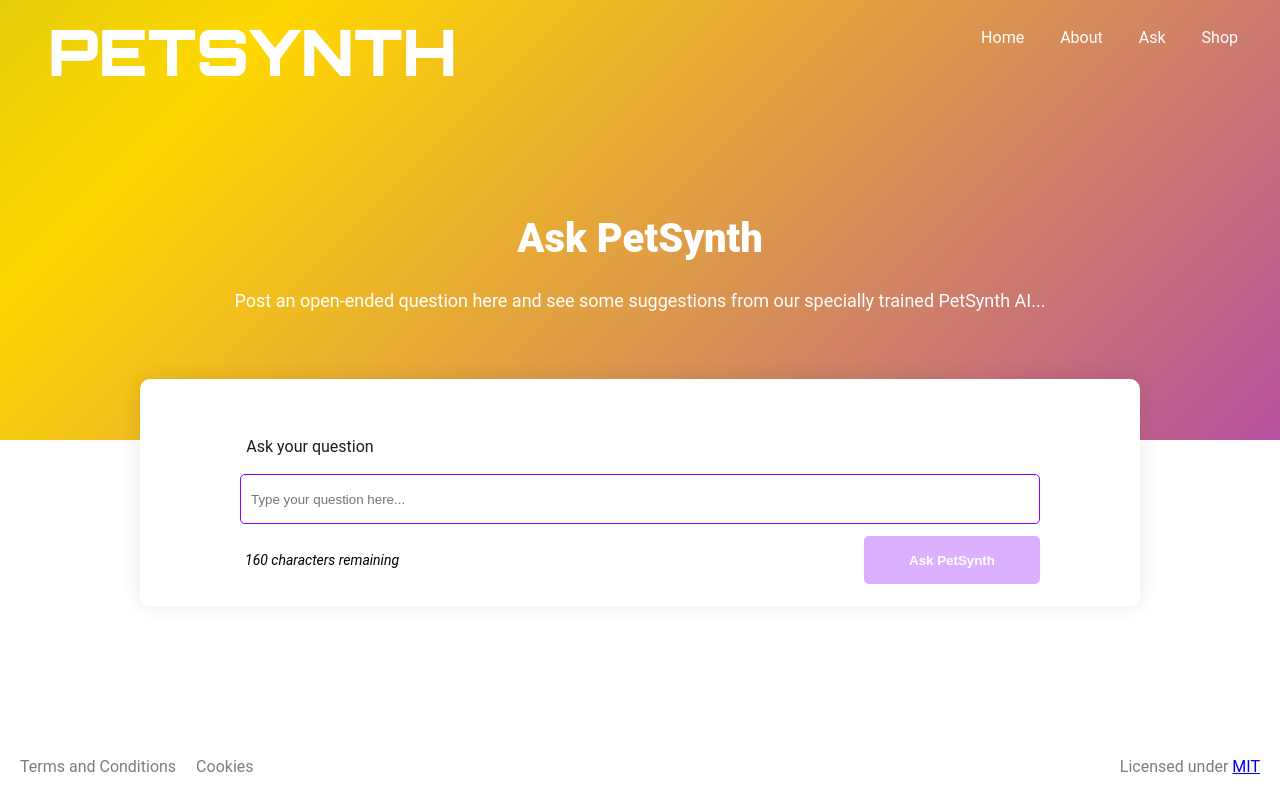
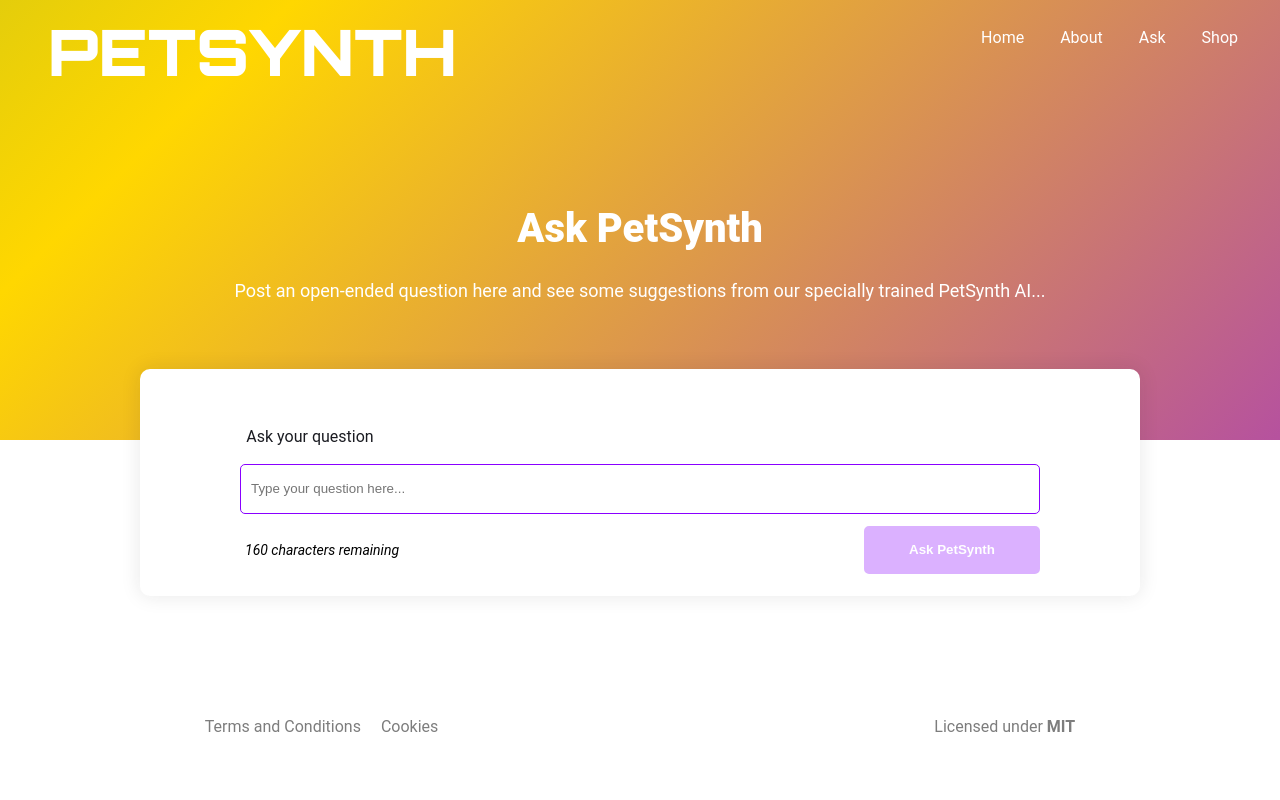
Before and after one commit to technative-academy/PetSynth, a React (Vite) app: page /ask in a window 1280 px wide. Built offline with nearby package versions, Linux system fonts and the light colour scheme.

Commit message:
Improve footer content alignment to match brief
customize link inactive and hover styling

```diff
--- a/src/components/SiteFooter/SiteFooter.jsx
+++ b/src/components/SiteFooter/SiteFooter.jsx
@@ -27,6 +27,7 @@ function SiteFooter() {
 			<span>
 				Licensed under{" "}
 				<a
+					className={styles.licenselink}
 					href="https://github.com/technative-academy/PetSynth/blob/main/LICENSE"
 					target="_blank"
 				>
--- a/src/components/SiteFooter/SiteFooter.module.css
+++ b/src/components/SiteFooter/SiteFooter.module.css
@@ -1,10 +1,12 @@
 .wrapper {
-	padding: 1.5rem 1.25rem;
-	padding-top: 2rem;
+	padding: 1vw 1vw 4rem 1vw;
 	display: flex;
 	align-items: center;
 	justify-content: space-between;
 	color: var(--BodyDarker);
+	width: 70%;
+	max-width: 1000px;
+	margin: 0 auto;
 }
 
 .legal {
@@ -20,6 +22,29 @@
 	display: none;
 }
 
+/* Footer hyperlink styling */
+
+span a {
+	color: inherit;
+	text-decoration: none;
+	font-weight: bold;
+}
+
+span a:hover {
+	text-decoration: underline;
+	color: #8900ff;
+}
+
+.legal a {
+	color: inherit;
+	text-decoration: none;
+}
+
+.legal a:hover {
+	text-decoration: underline;
+	color: #8900ff;
+}
+
 @media only screen and (min-width: 600px) {
 	.legalItem.short {
 		display: none;
```
